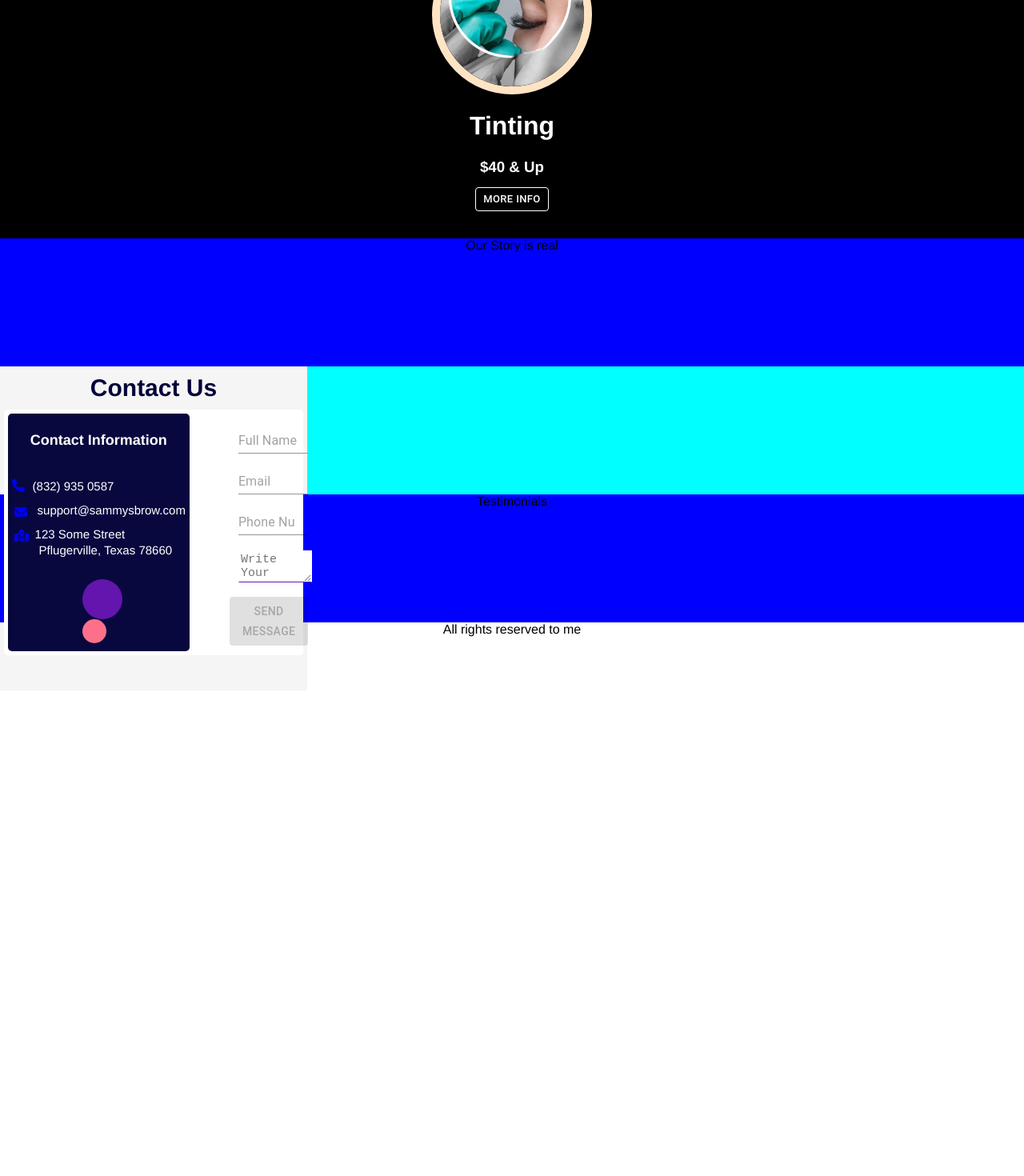
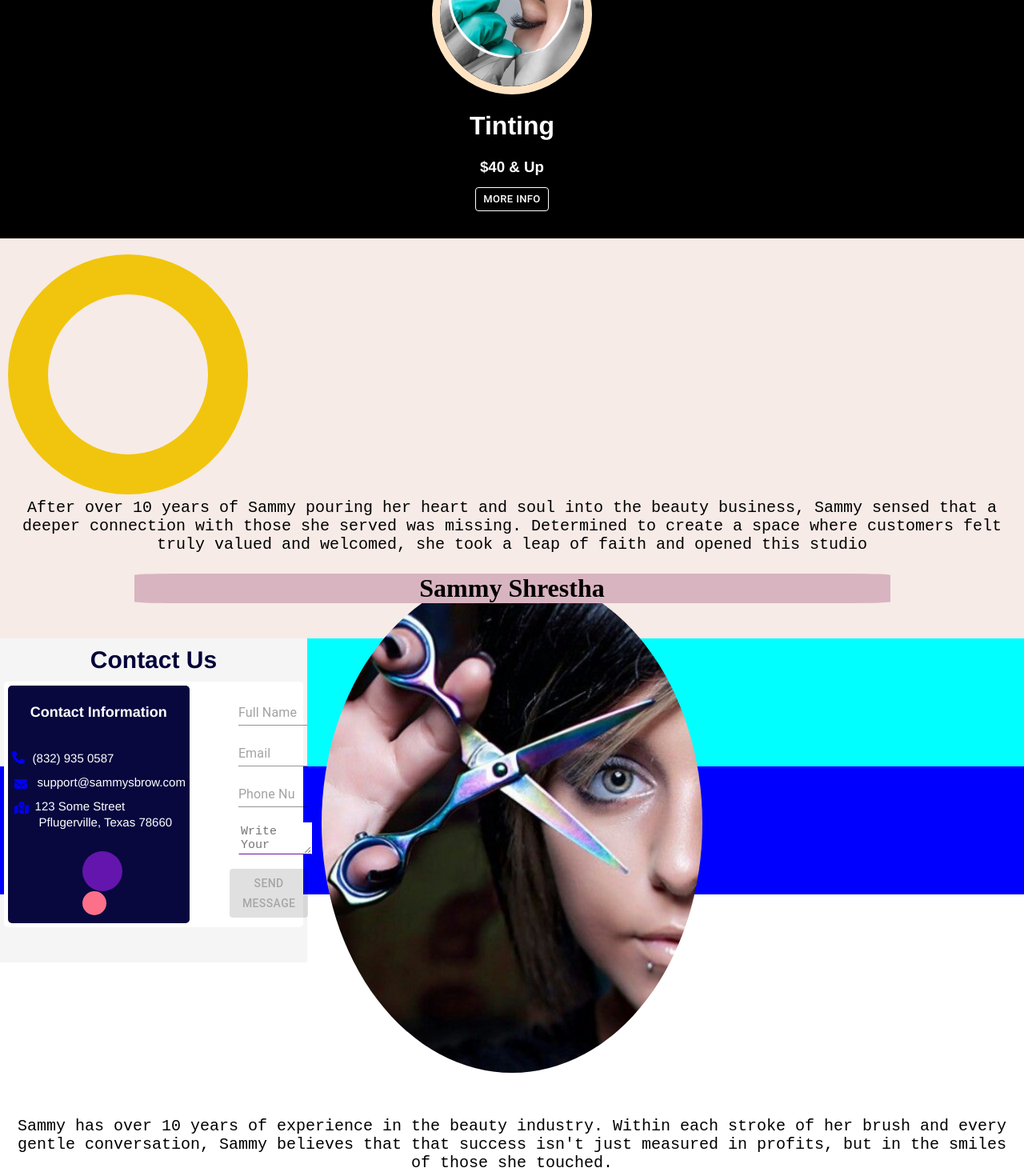
Before and after one commit to rebussharma/sammy-salon, a React (Create React App) app: page / in a window 1280 px wide. Shown: the part 1233-2703 px from the top of the page at 80% size. Before the commit the page ends 2096 px from the top, so only its background shows below. Built offline with nearby package versions, Linux system fonts and the light colour scheme.

Commit message:
completed mobile

```diff
--- a/src/components/About.tsx
+++ b/src/components/About.tsx
@@ -1,9 +1,49 @@
 import React from 'react'
+import headshot from '../assets/headshot.png'
 import '../css/About.css'
 
 const About: React.FC = () => {
+  const story_1 = "After over 10 years of Sammy pouring her heart and soul into the beauty business, " +
+  "Sammy sensed that a deeper connection with those she served was missing. "+
+  "Determined to create a space where customers felt truly valued and welcomed, she took a leap of faith and opened this studio"
+
+  const about_sammmy = "Sammy has over 10 years of experience in the beauty industry. " +
+  "Within each stroke of her brush and every gentle conversation, " +
+  "Sammy believes that that success isn't just measured in profits, but in the smiles of those she touched. "
+
+  const motto = "Satisfaction over transactions"
+
   return (
-    <div className="about" id="about">Our Story is real</div>
+    <div className="about" id="about">
+      <div className='title'>
+        Story About Us
+      </div>
+      <div className='contents'>
+        <div className='mini-circle'></div>
+        <div className='web-title'></div>
+        <div className='story-box'>
+          <div className='story one'>
+            {story_1}
+          </div>
+        </div>
+
+        <div className='team'>
+          <div className='sammy'>
+            <div className='headshot-name'>
+              < div className='headshot'>
+                <img src={headshot} />
+              </div>
+              <div className='name'>
+                <div className='name-text'>Sammy Shrestha</div>
+              </div>
+            </div>
+            <div className='info'>
+              {about_sammmy}
+            </div>
+          </div>
+        </div>
+      </div>
+    </div>
   )
 }
 
--- a/src/css/About.css
+++ b/src/css/About.css
@@ -1,4 +1,203 @@
 .about {
-    height: 20vh;
-    background-color: blue;
+    height: 60vh;
+    background-color: #f6ebe7;
+    color: black;
+    padding: 0 10px ;
+    position: relative;
+    top: 0;
+    padding-top: 20px;
 }
+
+ .about .title{
+    display: none;
+}
+
+.about .contents{
+    display: block;
+}
+
+.mini-circle{
+    height: 200px;
+    width: 200px;
+    border: 50px solid #f1c50e;
+    border-radius: 50%;
+}
+
+.story-box{
+    /* border: 1px solid white; */
+}
+
+.story {
+    font-size: 1rem;
+}
+
+.one{
+   /* border:  20px solid #c1902f */
+}
+
+.team {
+    height: 50%;
+}
+
+.sammy {
+    height: inherit;
+}
+
+
+.one{
+    padding: 5px;
+    padding-top: 5px;
+    font-family: 'Courier New', Courier, monospace;
+    font-size: 1.25rem;
+ }
+
+ .team {
+    height: auto;
+    padding-top: 20px;
+}
+
+.headshot-name {
+    position: relative;
+    width: 100%;
+    display: flex;
+    justify-content: space-evenly;
+}
+
+
+.headshot {
+    height: var(--headshot-area);
+    width: var(--headshot-area);
+}
+
+.headshot img{
+    object-fit: cover;
+    width: 100%;
+    height: 100%;
+    border-radius: 50%;
+}
+
+.name{
+    position: absolute;
+    bottom: var(--name-bottom-margin);
+    background-color: #d8b4c0;
+    height: var(--name-height);
+    width: 75%;
+    border-radius: 5%;
+    display: flex;
+    align-items: center;
+    justify-content: center;
+}
+
+.name-text{
+    float: right;
+    font-size: 2rem;
+    font-family: 'Playfair Display';
+    font-weight: bold;
+    color: black;
+}
+
+.sammy .info{
+    display: block;
+    position: relative;
+    top: 50px;
+    padding: 5px;
+    padding-top: 5px;
+    font-family: 'Courier New', Courier, monospace;
+    font-size: 1.25rem;
+}
+
+@media screen and (max-width: 600px) {
+    .mini-circle, .web-title {
+        display: none;
+    }
+    .about {
+        --name-height:80px;
+        --headshot-area: 210px;
+        --name-bottom-margin: -20%;
+       height: auto;
+    }
+
+    .about .title{
+        position: relative;
+        height: 50px;
+        top: 0;
+        font-size: 2.5rem;
+        font-family: 'Playfair Display', serif !important;
+        font-weight: bold;
+        padding: 10px 0;
+        border: 10px solid #d8b4c0;
+    }
+    .about .contents{
+        display: flex;
+        flex-wrap: wrap;
+        flex-direction: column;
+        height: 700px;
+    }
+
+    .story-box {
+        height: auto;
+    }
+
+    .one{
+        padding: 5px;
+        padding-top: 5px;
+        font-family: 'Courier New', Courier, monospace;
+        font-size: 1.25rem;
+     }
+
+     .team {
+        height: auto;
+        padding-top: 20px;
+    }
+
+    .headshot-name {
+        position: relative;
+        width: 100%;
+        display: flex;
+        justify-content: space-evenly;
+    }
+
+
+    .headshot {
+        height: var(--headshot-area);
+        width: var(--headshot-area);
+    }
+
+    .headshot img{
+        object-fit: cover;
+        width: 100%;
+        height: 100%;
+        border-radius: 50%;
+    }
+
+    .name{
+        position: absolute;
+        bottom: var(--name-bottom-margin);
+        background-color: #d8b4c0;
+        height: var(--name-height);
+        width: 75%;
+        border-radius: 5%;
+        display: flex;
+        align-items: center;
+        justify-content: center;
+    }
+
+    .name-text{
+        float: right;
+        font-size: 2rem;
+        font-family: 'Playfair Display';
+        font-weight: bold;
+        color: black;
+    }
+
+    .sammy .info{
+        display: block;
+        position: relative;
+        top: 50px;
+        padding: 5px;
+        padding-top: 5px;
+        font-family: 'Courier New', Courier, monospace;
+        font-size: 1.25rem;
+    }
+
+}
```
Also changed, not shown: src/assets/headshot.png (added).
